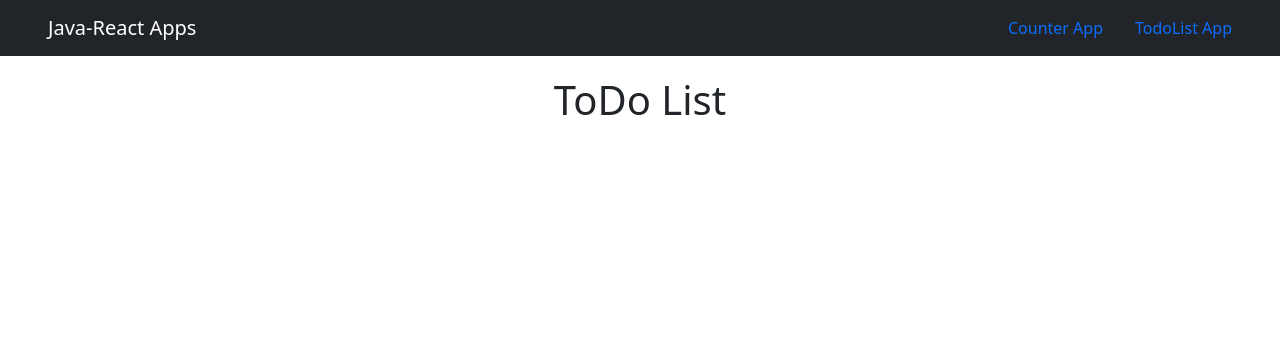
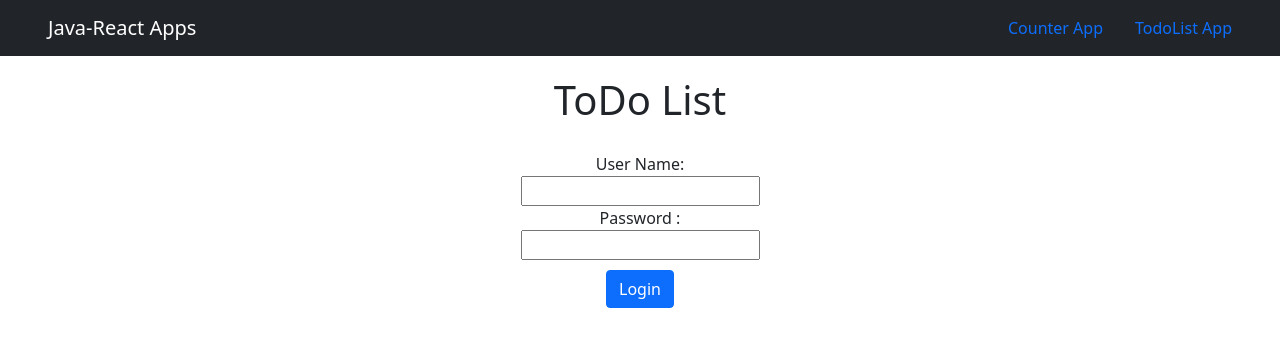
Before and after one commit to cecily1009/Java-React-Apps, a React (Create React App) app in the folder client/: page /todoapp in a window 1280 px wide. Shown: the top 346 px of the page. Built offline with nearby package versions, Linux system fonts and the light colour scheme.

Commit message:
todo app fake login auth

```diff
--- a/client/package.json
+++ b/client/package.json
@@ -11,6 +11,7 @@
         "react-redux": "^7.2.2",
         "react-router-dom": "^5.2.0",
         "react-scripts": "4.0.3",
+        "sinon": "^9.2.4",
         "web-vitals": "^1.1.0"
     },
     "scripts": {
--- a/client/src/App.css
+++ b/client/src/App.css
@@ -53,3 +53,15 @@
     text-align: center;
     margin-top: 20px;
 }
+
+.login-body {
+    display: flex;
+    flex-direction: column;
+    align-items: center;
+    justify-content: center;
+    margin-top: 20px;
+}
+
+.login-body button {
+    margin-top: 10px;
+}
--- a/client/src/Components/TodoApp/Todo.js
+++ b/client/src/Components/TodoApp/Todo.js
@@ -1,9 +1,10 @@
 import React from 'react'
-
+import Login from './TodoLogin';
 export default function Todo() {
     return (
         <div className="todo-body">
             <h1>ToDo List</h1>
+            <Login />
         </div>
     )
 }
--- /dev/null
+++ b/client/src/Components/TodoApp/TodoHome.js
@@ -0,0 +1,9 @@
+import React from 'react'
+
+export default function TodoHome() {
+    return (
+        <div>
+            Welcome to TodoHome~
+        </div>
+    )
+}
--- /dev/null
+++ b/client/src/Components/TodoApp/TodoLogin.js
@@ -0,0 +1,41 @@
+import React, {useState} from 'react'
+import TodoHome from './TodoHome';
+export default function Login() {
+   const [formData, setFormData] = useState({
+    username: '',
+    password: '',
+    showsuccess:false,
+    showfail:false
+});
+
+    const { username, password, showsuccess, showfail } = formData;
+
+    const onChange = (e) =>
+        setFormData({ ...formData, [e.target.name]: e.target.value });
+
+    const loginClicked = (e) =>{
+        e.preventDefault();
+        console.log("login clicked!");
+        setFormData({isloggedin:true})
+        if(username==='Guest01' && password==='1234567') {
+            setFormData({showsuccess:true,showfail:false})
+        }else {
+            setFormData({showsuccess:false, showfail:true})
+        }
+    }
+
+    if(showsuccess) {
+        return <TodoHome/>
+    }
+    return (
+        <div className="login-body ">
+
+            {showsuccess&&<div className="logged-in">Login Successfully!</div> }
+            {showfail&& <div className="login-fail">Invalid Credentials</div>}
+            User Name: <input type="text" name = "username" value ={username} onChange={(e)=>onChange(e)}/>
+            Password : <input type="password" name="password" value = {password} onChange={(e)=>onChange(e)}/>
+            <button className="btn btn-primary"  onClick={loginClicked}>Login</button>
+
+        </div>
+    )
+}
```
Also changed, not shown: 2 other files (tests, documents, lock files or other folders).
